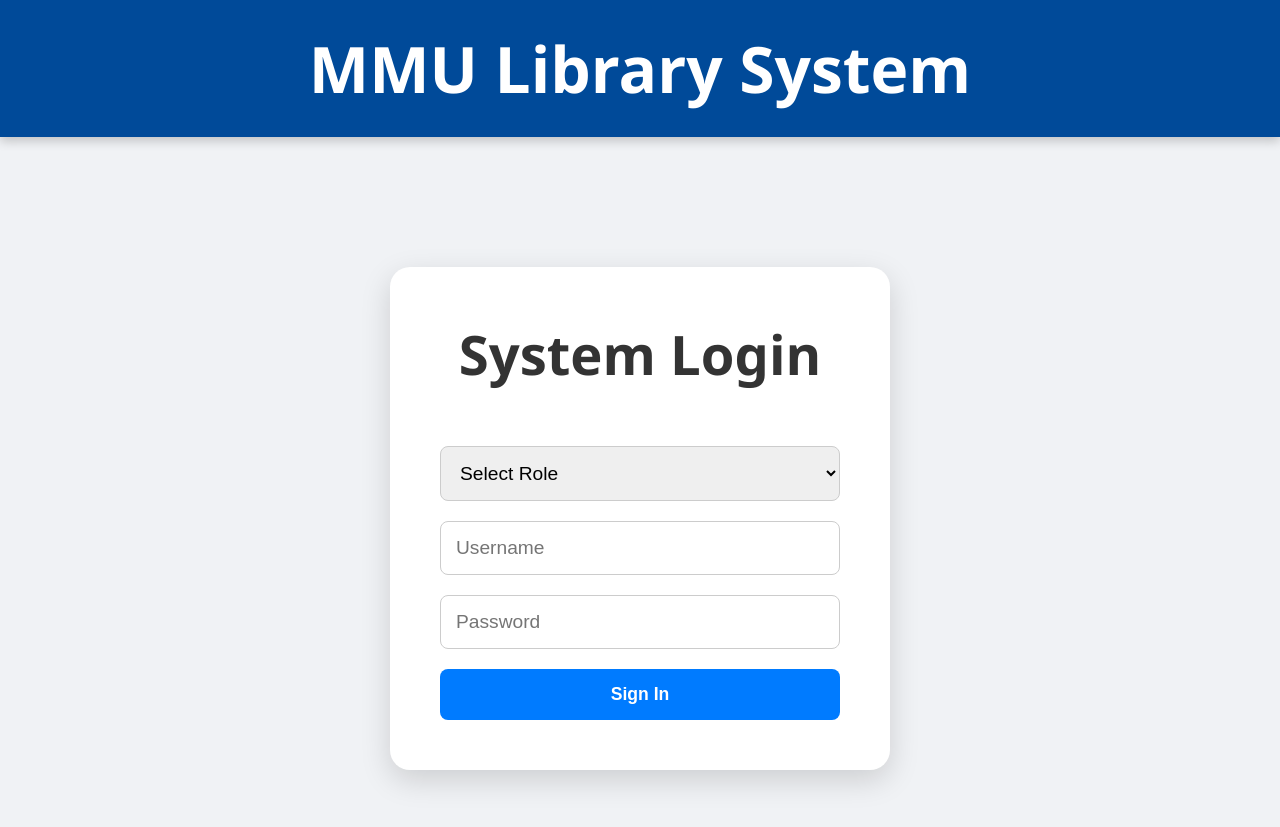
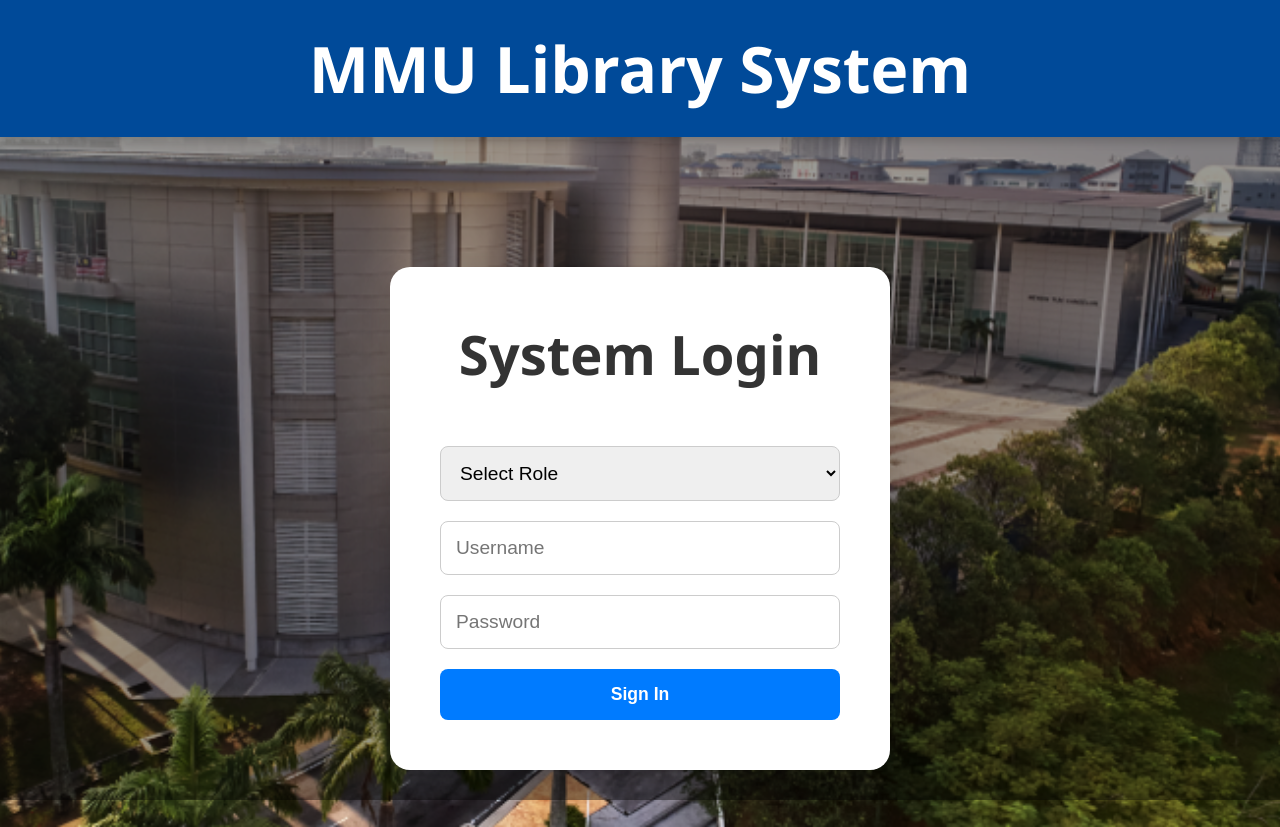
Before and after one commit to Chayraluv/T2530_DBCS_Group23, a Python web app: template templates/user_interface.html in a window 1280 px wide. Run offline with Jinja, Linux system fonts and the light colour scheme; the template is opened without the code that fills it, so the values that code supplies are empty.

Commit message:
Add a background image to the system

```diff
--- a/templates/user_interface.html
+++ b/templates/user_interface.html
@@ -6,9 +6,24 @@
     <style>
         body {
             font-family: 'Segoe UI', sans-serif;
-            background-color: #f0f2f5;
+            background-image: url("{{ url_for('static', filename='Library_bg.png') }}");
+            background-size: cover;
+            background-position: center;
+            background-repeat: no-repeat;
             margin: 0;
             padding: 0;
+            position: relative;
+        }
+
+        body::before {
+            content: "";
+            position: fixed;
+            top: 0;
+            left: 0;
+            width: 100%;
+            height: 100%;
+            background: rgba(0, 0, 0, 0.4); /* dark overlay */
+            z-index: -1;
         }
 
         .header-banner {
@@ -172,6 +187,7 @@
     </style>
 </head>
 
+
 <body>
 
     <div class="header-banner">MMU Library System</div>
```
Also changed, not shown: Static/Library_bg.png (added).
